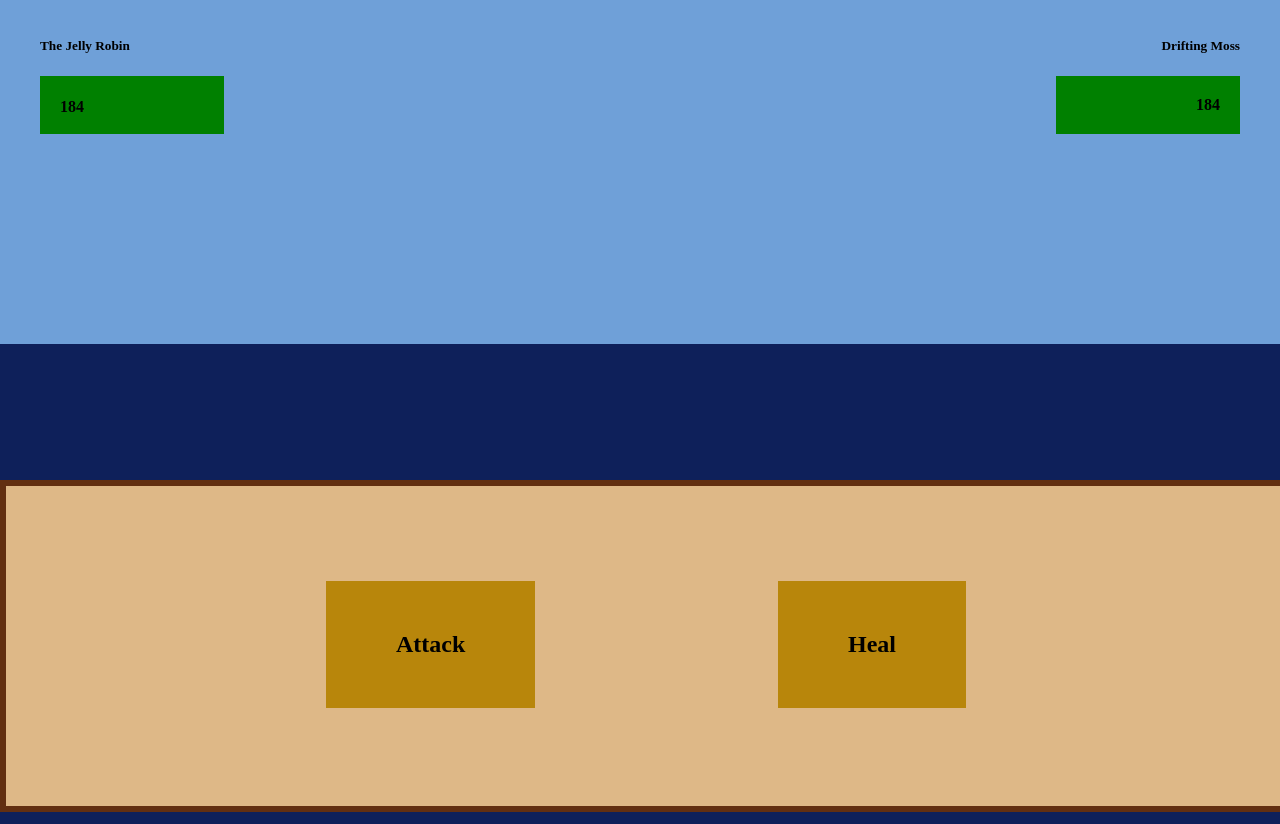
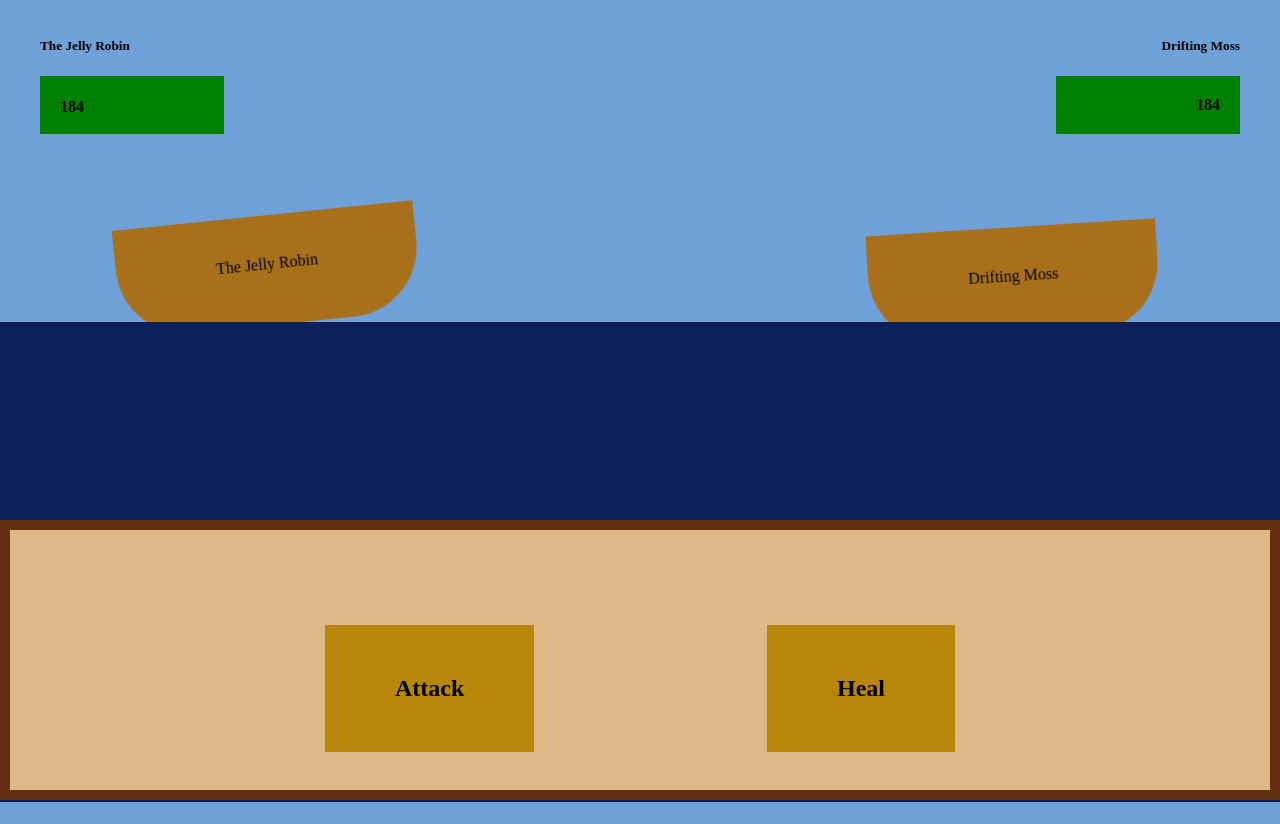
Before and after one commit to AidWal13/AidWal13.github.io, a plain HTML site: page index.html in a window 1280 px wide. After the commit the page ends 802 px from the top, so only its background shows below. Drawn offline with Linux system fonts and the light colour scheme.

Commit message:
Better Formatting

```diff
--- a/styling.css
+++ b/styling.css
@@ -12,7 +12,8 @@ body {
 
 nav {
     width: 100%;
-    margin-bottom: 15.75%;
+    height: 10%;
+    margin-bottom: 20%;
     transition: font-size 0.25s ease;
 }
 
@@ -20,9 +21,11 @@ nav {
 main {
     display: flex;
     justify-content: space-between;
-    margin-bottom: 5%;
+    position: absolute;
+    width: 80%;
+    bottom: 58.5%;
     margin: 0 10%;
-
+    height: 110px;
 }
 
 
@@ -39,7 +42,7 @@ main {
 
 #userHealthBarRed {
     position: relative;
-    background-color: red;
+    background-color: rgb(216, 47, 47);
     width: 184px;
     height: 58px;
 }
@@ -118,7 +121,7 @@ main {
     display: block;
     background-color: rgb(14, 32, 90);
     position: absolute;
-    bottom: -22px;
+    bottom: 0;
     height: 60%;
     width: 100%;
     animation-name: Waves;
@@ -131,13 +134,14 @@ main {
 }
 
 footer {
+    box-sizing: border-box;
     position: fixed;
     z-index: 100;
     background-color: burlywood;
     width: 100%;
-    height: 40%;
-    top: 60%;
-    border: 6px rgb(98, 47, 17) solid;
+    height: 35%;
+    bottom: 0%;
+    border: 10px rgb(98, 47, 17) solid;
 }
 
 .footFlex {
@@ -231,10 +235,15 @@ footer {
 
 
 /*----------BREAKPOINTS----------*/
-
-@media (min-width: 2500px) {
+/*
+@media (min-height: 2000px) {
     nav {
-        width: 100%;
-        margin-bottom: 8%;
+        margin-bottom: 12.75%;
     }
 }
+
+@media (max-height: 1700px) {
+    nav {
+        margin-bottom: 9.5%;
+    }
+}
```
